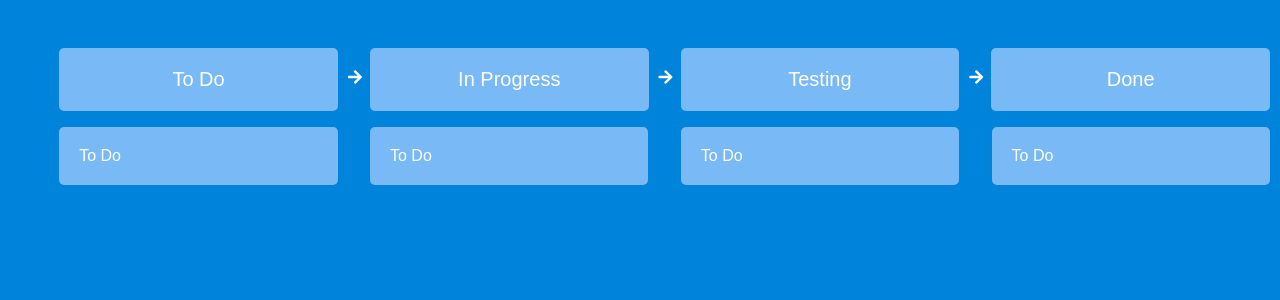
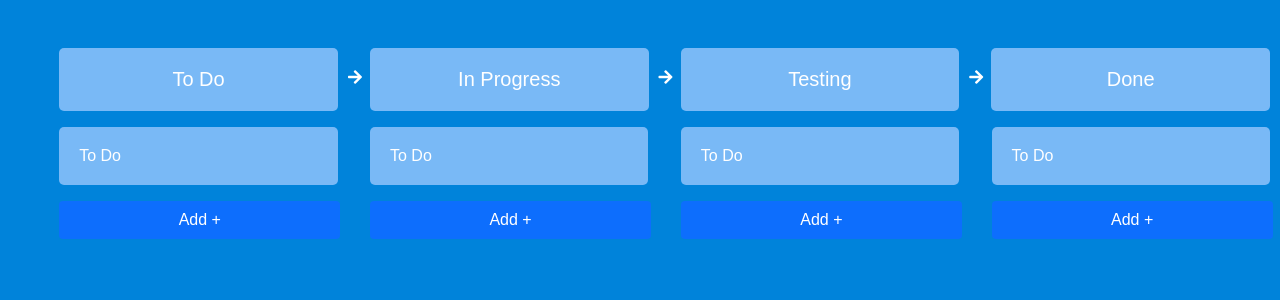
Before and after one commit to EdrisaJobe/ombroo, a Django app: page /workspace in a window 1280 px wide. Shown: the part 80-380 px from the top of the page. Run offline with Django 3.2, Linux system fonts and the light colour scheme; a user stored in the database is signed in; some libraries are stand-ins or nearby versions; some web fonts are replaced.

Commit message:
add button

```diff
--- a/static/css/workspace.css
+++ b/static/css/workspace.css
@@ -28,10 +28,15 @@
   padding: 20px;
   flex: 1;
   border-radius: 5px;
-  border-color: red;
   font-size: 16px;
   background-color: rgb(121, 185, 246);
 }
+
+.vertical-container2 {
+  flex: 1;
+  border-radius: 5px;
+}
+
 
 .arrow-container {
     margin-top: 1.3em;
@@ -42,6 +47,31 @@
 }
 .empty-container {
   margin-right: 1.4em;
+}
+
+/*Button*/
+button {
+  width: 97.5%;
+  margin-top: 1em;
+  cursor: pointer;
+  outline: 0;
+  color: #fff;
+  background-color: #0d6efd;
+  border-color: #0d6efd;
+  font-weight: 400;
+  line-height: 1.5;
+  text-align: center;
+  border: 1px solid transparent;
+  padding: 6px 12px;
+  font-size: 16px;
+  border-radius: 0.25rem;
+  transition: color 0.15s ease-in-out, background-color 0.15s ease-in-out,
+    border-color 0.15s ease-in-out, box-shadow 0.15s ease-in-out;
+}
+button:hover {
+  color: #fff;
+  background-color: #0b5ed7;
+  border-color: #0a58ca;
 }
 
 /* Media query for screen width 770px or less */
--- a/templates/pages/workspace.html
+++ b/templates/pages/workspace.html
@@ -76,6 +76,32 @@
   <div class="vertical-container">
     <p>To Do</p>
   </div>
+</div>
+
+<!-- BUTTON CONTAINER -->
+<div class="input-container">
+
+  <div class="vertical-container2">
+    <button>Add +</button>
+  </div>
+
+  <span class="empty-container"></span>
+
+  <div class="vertical-container2">
+    <button>Add +</button>
+  </div>
+
+  <span class="empty-container"></span>
+
+  <div class="vertical-container2">
+    <button>Add +</button>
+  </div>
+
+  <span class="empty-container"></span>
+
+  <div class="vertical-container2">
+    <button>Add +</button>
+  </div>
 
 </div>
 {% endblock content %}
```
